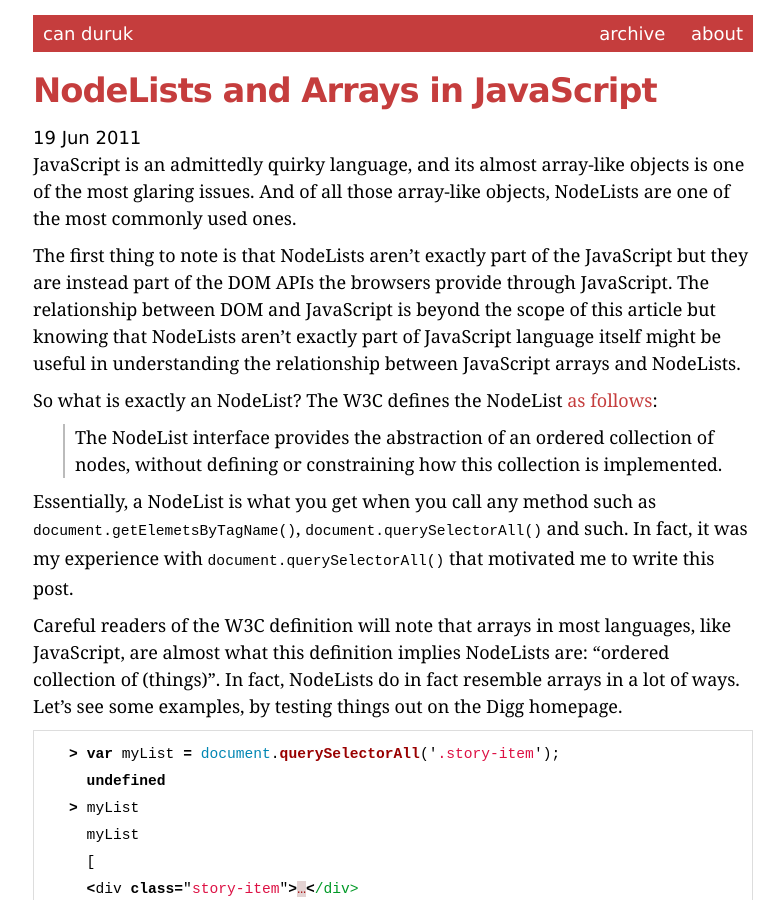
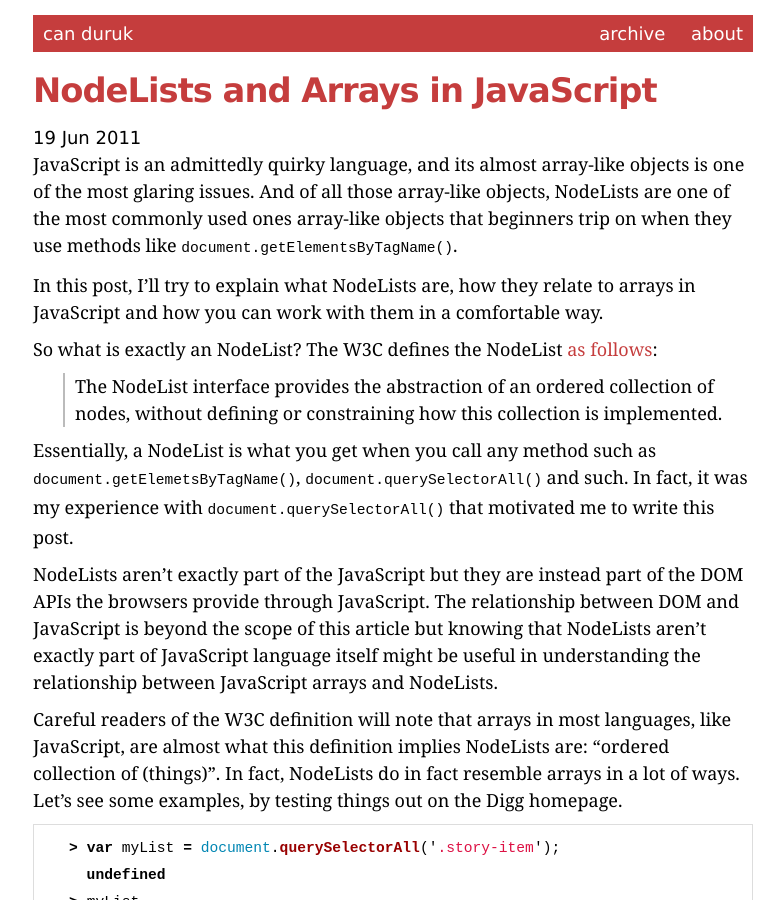
Before and after one commit to cduruk/old.cduruk.github.com, a Jekyll site: the page built from _posts/2011-06-19-nodelists-and-arrays-in-javascript.md, in a window 1280 px wide and 900 px high. Shown: the whole window, without its empty margins (247-1031 px from the left). Built offline with Jekyll 4.4.1, drawn with Linux system fonts in a browser that asks for light colours; Markdown is read by kramdown in place of the engine named in the settings; comment, search, counter and statistics services are not loaded.

Commit message:
More wording

```diff
--- a/_posts/2011-06-19-nodelists-and-arrays-in-javascript.md
+++ b/_posts/2011-06-19-nodelists-and-arrays-in-javascript.md
@@ -6,14 +6,12 @@ title: NodeLists and Arrays in JavaScript
 
 JavaScript is an admittedly quirky language, and its almost array-like objects
 is one of the most glaring issues. And of all those array-like objects,
-NodeLists are one of the most commonly used ones.
+NodeLists are one of the most commonly used ones array-like objects that
+beginners trip on when they use methods like
+`document.getElementsByTagName()`.
 
-The first thing to note is that NodeLists aren't exactly part of the
-JavaScript but they are instead part of the DOM APIs the browsers provide
-through JavaScript. The relationship between DOM and JavaScript is beyond the
-scope of this article but knowing that NodeLists aren't exactly part of
-JavaScript language itself might be useful in understanding the relationship
-between JavaScript arrays and NodeLists.
+In this post, I'll try to explain what NodeLists are, how they relate to
+arrays in JavaScript and how you can work with them in a comfortable way.
 
 So what is exactly an NodeList? The W3C defines the NodeList [as follows](http://www.w3.org/TR/DOM-Level-2-Core/core.html#ID-536297177):
 
@@ -24,6 +22,12 @@ Essentially, a NodeList is what you get when you call any method such as
 `document.getElemetsByTagName()`, `document.querySelectorAll()` and such. In
 fact, it was my experience with `document.querySelectorAll()` that motivated
 me to write this post.
+
+NodeLists aren't exactly part of the JavaScript but they are instead part of
+the DOM APIs the browsers provide through JavaScript. The relationship between
+DOM and JavaScript is beyond the scope of this article but knowing that
+NodeLists aren't exactly part of JavaScript language itself might be useful in
+understanding the relationship between JavaScript arrays and NodeLists.
 
 Careful readers of the W3C definition will note that arrays in most languages,
 like JavaScript, are almost what this definition implies NodeLists are:
```
